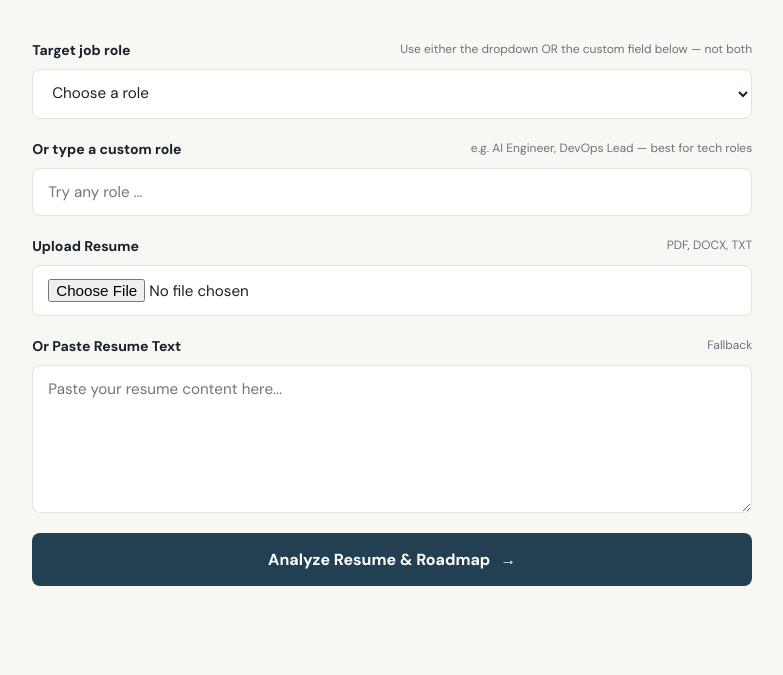
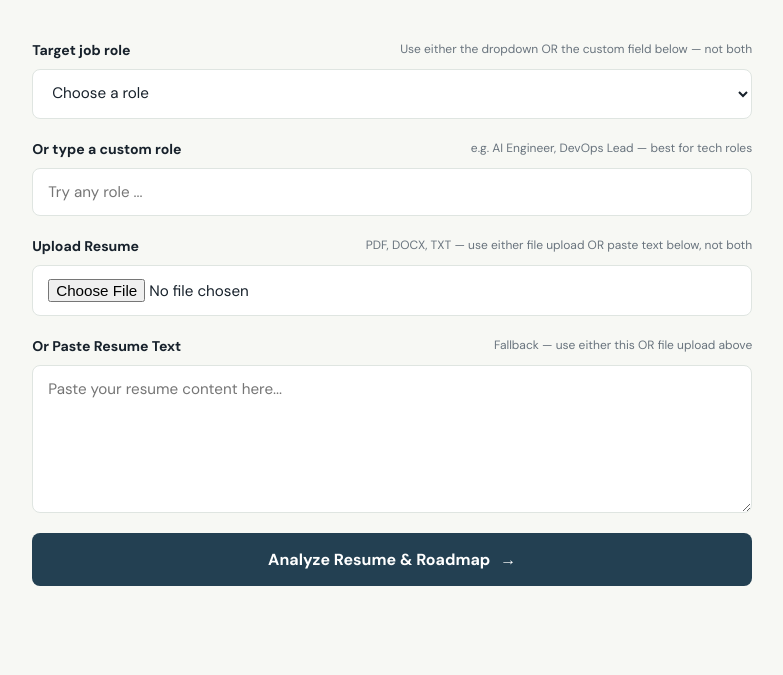
Before and after one commit to shantkumar117/Ai-skill-gap-analyzer, a Flask app: page /resume in a window 1280 px wide. Shown: the part 326-1001 px from the top of the page, without its empty margins (19-802 px from the left). Run offline with Flask 3, Linux system fonts and the light colour scheme; data that the repository does not hold is empty; some libraries are stand-ins or nearby versions.

Commit message:
Resume upload/paste: either/or hint (different logic — alternatives, not priority)
Co-Authored-By: Claude Code <noreply@anthropic.com>

```diff
--- a/templates/resume.html
+++ b/templates/resume.html
@@ -19,11 +19,11 @@
     <input type="text" name="custom_role" placeholder="Try any role ...">
   </label>
 
-  <label>Upload Resume <span class="hint">PDF, DOCX, TXT</span>
+  <label>Upload Resume <span class="hint">PDF, DOCX, TXT — use either file upload OR paste text below, not both</span>
     <input type="file" name="resume_file" accept=".pdf,.docx,.txt">
   </label>
 
-  <label>Or Paste Resume Text <span class="hint">Fallback</span>
+  <label>Or Paste Resume Text <span class="hint">Fallback — use either this OR file upload above</span>
     <textarea name="resume_text" rows="6" placeholder="Paste your resume content here..."></textarea>
   </label>
 
```
